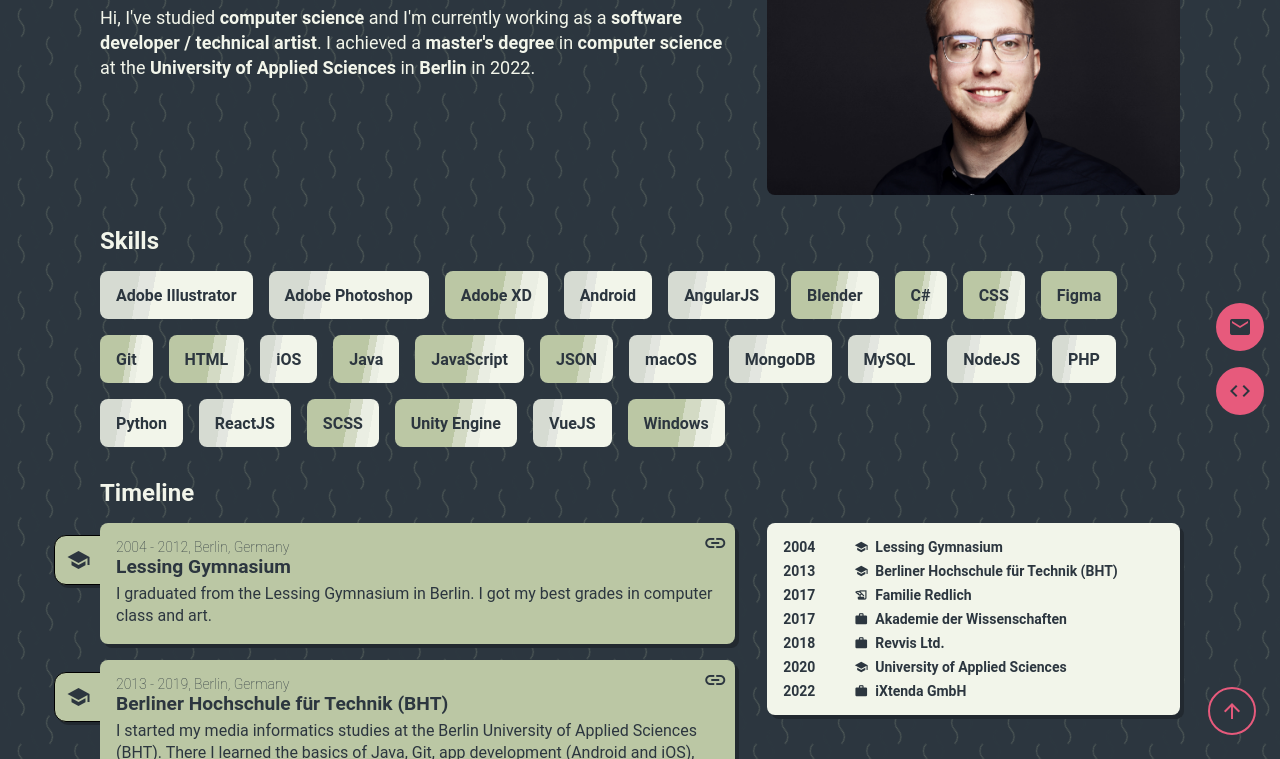
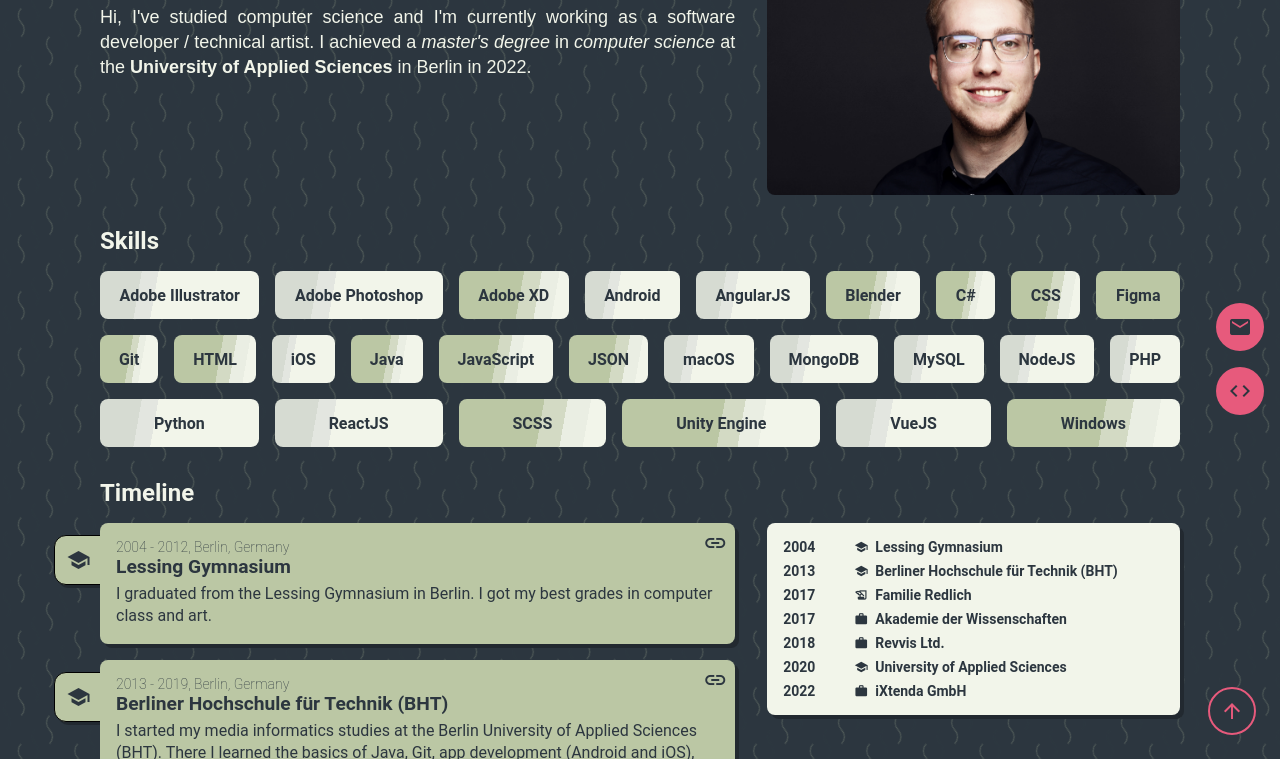
Before and after one commit to Rein3ke/marvin-kullick-profilepage, a plain HTML site: page index.html in a window 1280 px wide. Shown: the part 41-800 px from the top of the page. Drawn offline with Linux system fonts and the light colour scheme.

Commit message:
Update layout;

```diff
--- a/index.html
+++ b/index.html
@@ -16,8 +16,8 @@
             <div id="identity-content">
                 <h1>Marvin Kullick</h1>
                 <p>
-                    Hi, I've studied <b>computer science</b> and I'm currently working as a <b>software developer / technical artist</b>.
-                    I achieved a <b>master's degree</b> in <b>computer science</b> at the <b>University of Applied Sciences</b> in <b>Berlin</b> in 2022.
+                    Hi, I've studied computer science and I'm currently working as a software developer / technical artist.
+                    I achieved a <i>master's degree</i> in <i>computer science</i> at the <b>University of Applied Sciences</b> in Berlin in 2022.
                 </p>
             </div>
             <div id="contact">
--- a/styles/style.scss
+++ b/styles/style.scss
@@ -24,7 +24,7 @@ $color-quaternary: #BBC7A4;
     margin: 0;
     padding: 0;
     box-sizing: border-box;
-    transition: all 0.1s ease;
+    transition: all 0.3s ease-out;
 }
 
 body {
@@ -69,21 +69,26 @@ body {
     gap: em(32);
 
     &-content {
-        grid-column: 1 / 4;
-        grid-row: 1 / 2;
+        grid-column: 1 / 6;
+        grid-row: auto;
         display: flex;
         flex-direction: column;
         gap: em(8);
 
+        @include mq (sm) {
+            grid-column: 1 / 4;
+        }
+
         p {
             font-size: clamp(em(14), 1.5vw, em(18));
             line-height: 1.4em;
+            text-align: justify;
+            font-family: Arial, sans-serif;
         }
     }
 
     &-skills {
         grid-column: 1 / 6;
-        grid-row: 2 / 3;
 
         display: flex;
         flex-direction: column;
@@ -106,7 +111,8 @@ body {
                 align-items: center;
 
                 height: em(48);
-                max-width: fit-content;
+                min-width: fit-content;
+                max-width: 40%;
 
                 background-color: $color-secondary;
                 padding: em(8) em(16);
@@ -171,8 +177,13 @@ body {
     }
 
     &-image {
-        grid-column: 4 / 6;
-        grid-row: 1 / 2;
+        grid-column: 1 / 6;
+        grid-row: 2 / 3;
+
+        @include mq (sm) {
+            grid-column: 4 / 6;
+            grid-row: 1 / 2;
+        }
 
         img {
             width: 100%;
@@ -418,6 +429,7 @@ body {
 
     @include mq (xs) {
         grid-column: 1 / 6;
+        grid-row: auto;
 
         position: static;
         transform: none;
```
Also changed, not shown: styles/style.css, 1 other file.
